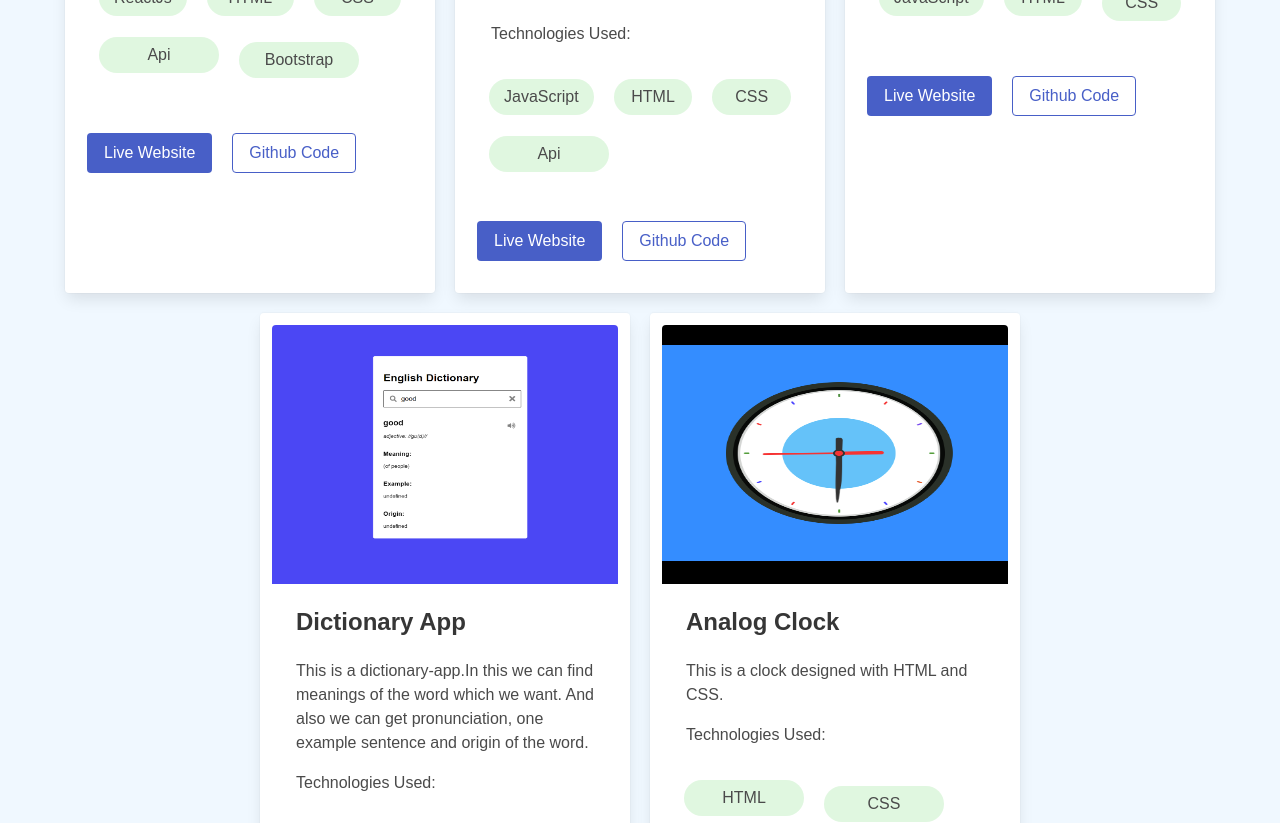
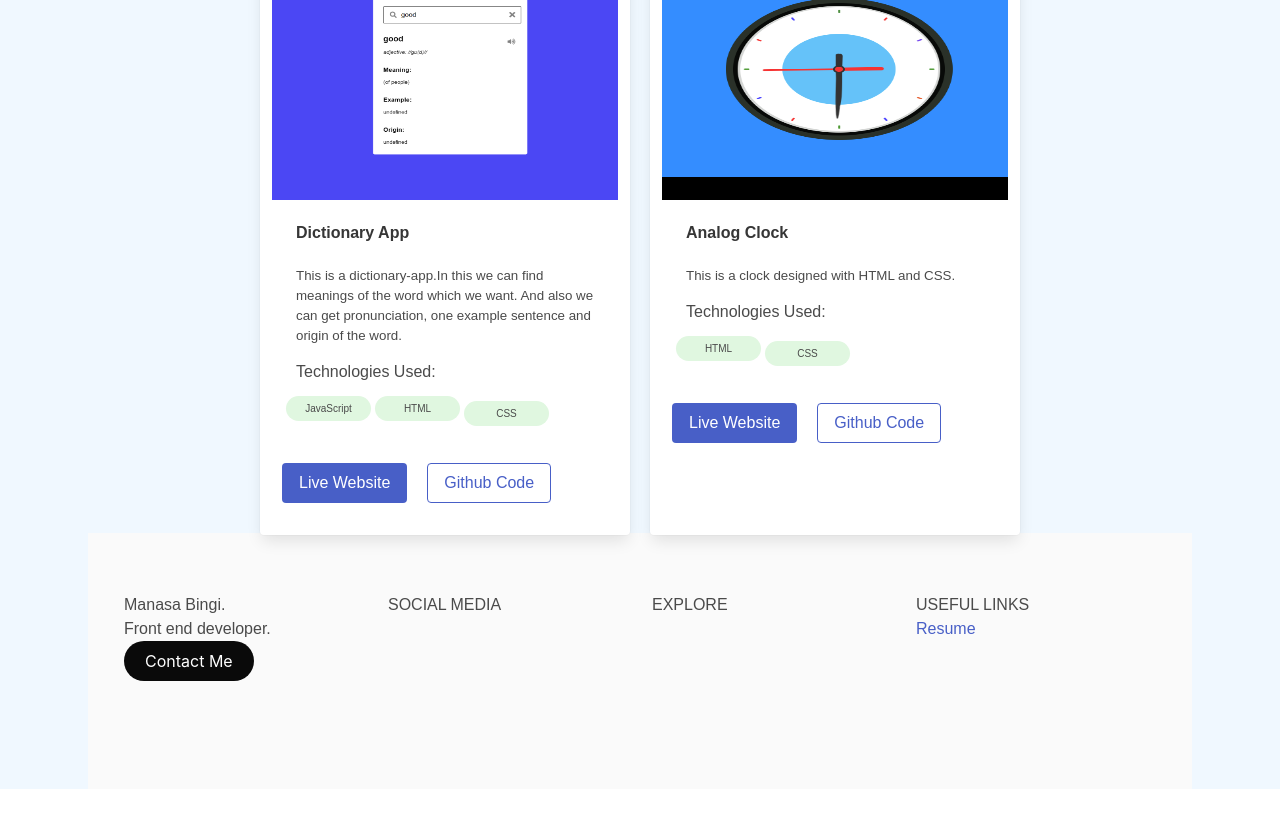
Before and after one commit to manasabingi115/Portfolio, a React (Create React App) app: page / in a window 1280 px wide. Shown: the part 2520-3343 px from the top of the page. After the commit the page ends 3309 px from the top, so only its background shows below. Built offline with nearby package versions, Linux system fonts and the light colour scheme.

Commit message:
added footer

```diff
--- a/src/App.js
+++ b/src/App.js
@@ -4,6 +4,7 @@ import Introduction from "./introduction";
 import Skills from "./skills";
 import Experience from "./experience";
 import Projects from "./projects";
+import Footer from "./footer";
 
 export default function App() {
   return (
@@ -13,6 +14,7 @@ export default function App() {
       <Skills />
       <Experience />
       <Projects />
+      <Footer />
     </div>
   );
 }
--- /dev/null
+++ b/src/footer.js
@@ -0,0 +1,28 @@
+import React from "react";
+
+export default function Footer() {
+  return (
+    <div className="footer columns">
+      <div className="column">
+        <p>Manasa Bingi.</p>
+        <p>Front end developer.</p>
+        <button className="button is-black is-rounded">Contact Me</button>
+      </div>
+      <div className="column">
+        <p>SOCIAL MEDIA</p>
+      </div>
+      <div className="column">
+        <p>EXPLORE</p>
+      </div>
+      <div className="column">
+        <p>USEFUL LINKS</p>
+        <a
+          href="https://docs.google.com/document/d/1UdAur_a4h_9o5A2XBAabc4m2tfEFE_h_4RGqSbTKIk0/edit?usp=sharing"
+          target="blank"
+        >
+          Resume
+        </a>
+      </div>
+    </div>
+  );
+}
--- a/src/projects.js
+++ b/src/projects.js
@@ -8,7 +8,10 @@ export default function Projects() {
       <h1 className="projects-title">Projects</h1>
       <div id="projects" className="columns is-multiline">
         {data.map((data, index) => (
-          <div className="card project-card column is-one-quarter" key={index}>
+          <div
+            className="card project-card column is-one-quarter is-half-tablet"
+            key={index}
+          >
             <div className="card-image">
               <figure className="image is-4by3">
                 <img src={data.image} alt="Placeholder img" />
@@ -18,13 +21,13 @@ export default function Projects() {
             <div className="card-content projects-card-content">
               <div className="media">
                 <div className="media-content">
-                  <p className="title is-4">{data.projectName}</p>
+                  <p className="title is-6">{data.projectName}</p>
                 </div>
                 {/* <img src={data.image} /> */}
               </div>
 
               <div className="content">
-                <p>{data.description}</p>
+                <p className="project-description">{data.description}</p>
 
                 {/* <div className="techs-in-companies columns is-multiline is-mobile">
                 {data.technologies.map((tech, index) => (
@@ -37,7 +40,7 @@ export default function Projects() {
                 ))}
               </div> */}
                 <p>Technologies Used:</p>
-                <br />
+                {/* <br /> */}
 
                 <div className="techs-in-projects columns is-multiline is-mobile">
                   {data.technologiesUsed.map((el, index) => (
@@ -49,7 +52,6 @@ export default function Projects() {
                     </p>
                   ))}
                 </div>
-                <div className="techs-in-companies columns is-multiline is-mobile"></div>
               </div>
             </div>
             <div className="buttons-in-card">
--- a/src/skills.js
+++ b/src/skills.js
@@ -17,7 +17,7 @@ export default function Skills() {
         {skillData.map((data, index) => (
           <div
             key={index}
-            className="column is-one-quarter is-flex skill-card-parent"
+            className="column is-one-quarter is-two-thirds-tablet is-flex skill-card-parent"
           >
             <div className="card skill-cards">
               <img
--- a/src/styles.css
+++ b/src/styles.css
@@ -94,20 +94,23 @@ body {
 }
 .techs-in-companies {
   margin: 0px 20px;
+  align-items: center;
 }
 .techs-in-projects {
   align-items: center;
+  margin-top: 0px;
 }
 .tech-in-company,
 .techs-in-project {
-  max-width: 120px;
-  margin: 5px 10px;
+  max-width: 85px;
+  margin: -4px 2px;
   border-radius: 30px;
-  padding: 6px 15px;
+  padding: 5px 9px;
   background: rgb(224, 247, 224);
   align-items: center;
   justify-content: center;
-  /* margin-bottom: unset; */
+  margin-bottom: unset;
+  font-size: 10px;
 }
 .exp-title,
 .skills-title,
@@ -190,6 +193,9 @@ body {
   /* display: flex;
   justify-content: space-evenly; */
 }
+.project-description {
+  font-size: smaller;
+}
 
 @media screen and (max-width: 800px) {
   #root {
@@ -210,6 +216,9 @@ body {
   }
   .project-card {
     min-width: 510px;
+  }
+  .exp-cards {
+    min-width: unset;
   }
 }
 
```
